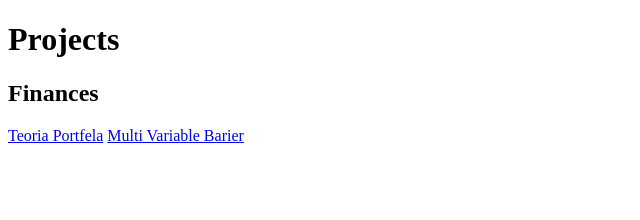
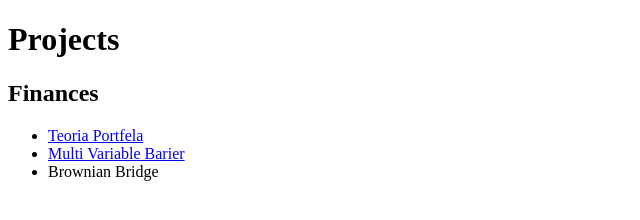
Before and after one commit to satanisz/satanisz.github.io, a plain HTML site: page index.html in a window 1280 px wide. Shown: the whole page, without its empty margins (0-640 px from the left). Drawn offline with Linux system fonts and the light colour scheme.

Commit message:
Update index.html

```diff
--- a/index.html
+++ b/index.html
@@ -3,7 +3,12 @@
 <body>
   <h1> Projects </h1>
 <h2>Finances</h2>
-<a href="teoria_portfela.html">Teoria Portfela</a>
-<a href="multi_variable_barier.html">Multi Variable Barier</a>
+ <ul>
+<li><a href="teoria_portfela.html">Teoria Portfela</a></li>
+<li><a href="multi_variable_barier.html">Multi Variable Barier</a></li>
+<li>Brownian Bridge</li>
+</ul>
+
+
 </body>
 </html>
```
